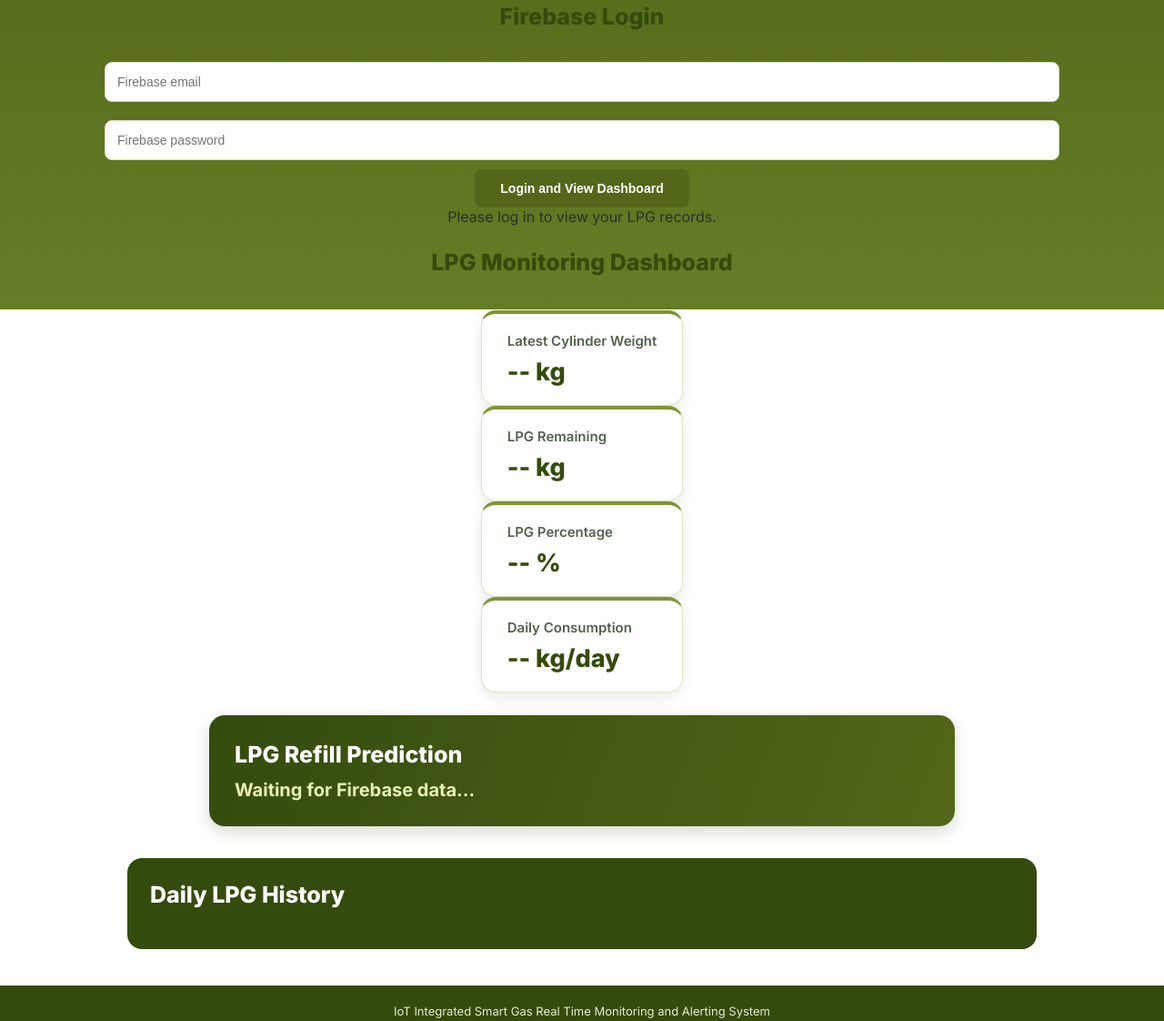
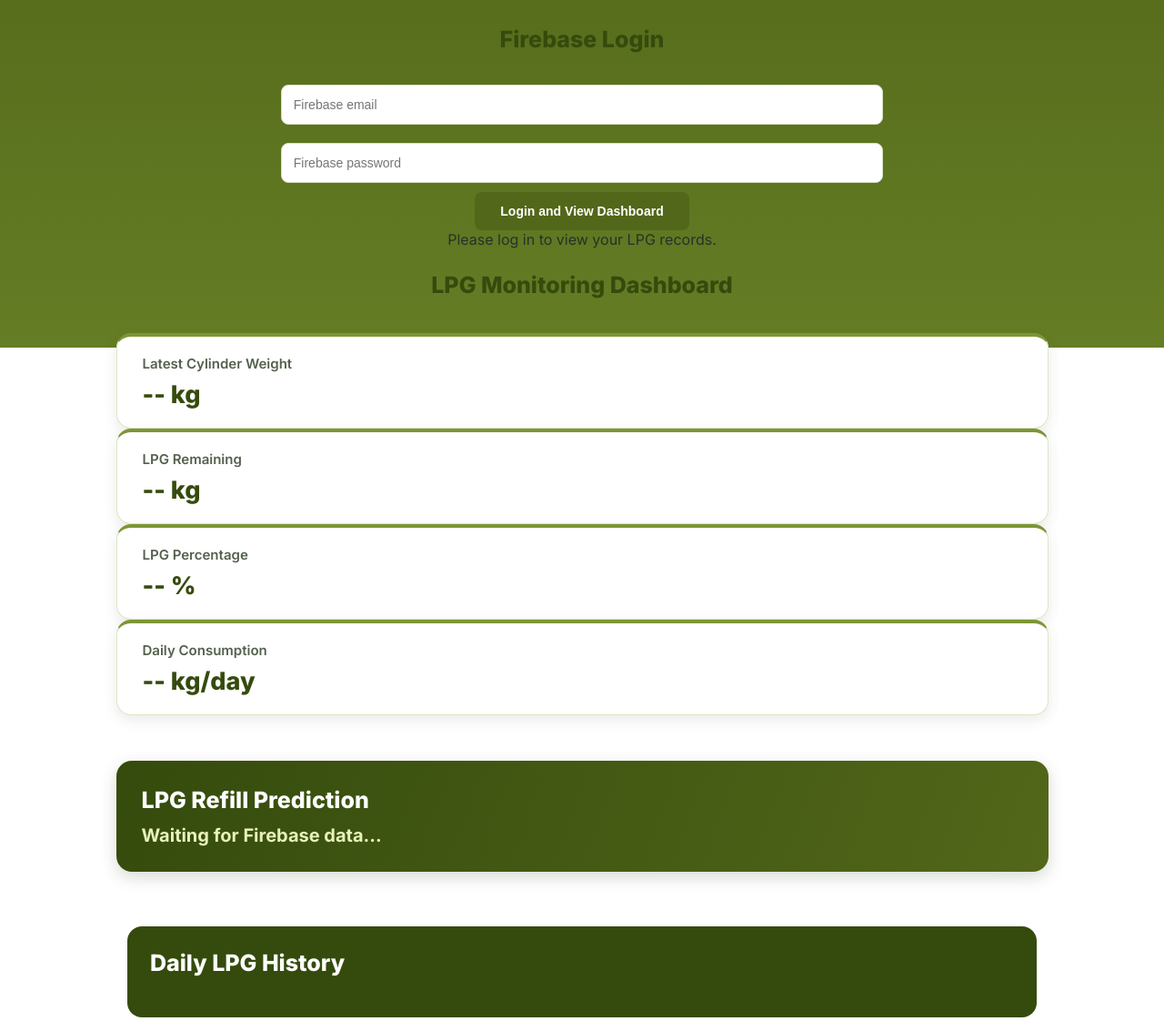
Before and after one commit to kokila0623/IOT-Integrated-Monitoring, a plain HTML site: page index.html in a window 1280 px wide. Shown: the part 150-1272 px from the top of the page at 91% size. Drawn offline with Linux system fonts and the light colour scheme.

Commit message:
Update style.css

```diff
--- a/style.css
+++ b/style.css
@@ -279,3 +279,35 @@ footer {
         white-space: nowrap;
     }
 }
+
+/* Make all five dashboard sections equal in width */
+
+main {
+    display: flex;
+    flex-direction: column;
+    align-items: center;
+}
+
+#dashboard,
+.dashboard,
+.cards,
+.card-container {
+    width: 100% !important;
+    max-width: 1025px !important;
+    display: flex !important;
+    flex-direction: column !important;
+    align-items: stretch !important;
+}
+
+main .card {
+    width: 100% !important;
+    max-width: 1025px !important;
+    min-height: 100px;
+}
+
+#prediction,
+.prediction {
+    width: 100% !important;
+    max-width: 1025px !important;
+    margin: 25px auto !important;
+}
```
